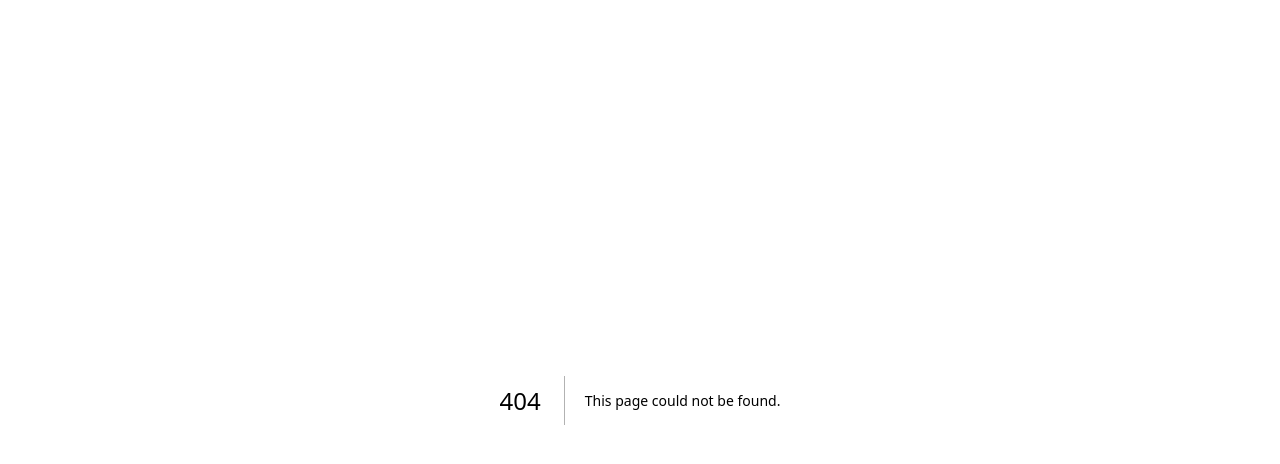
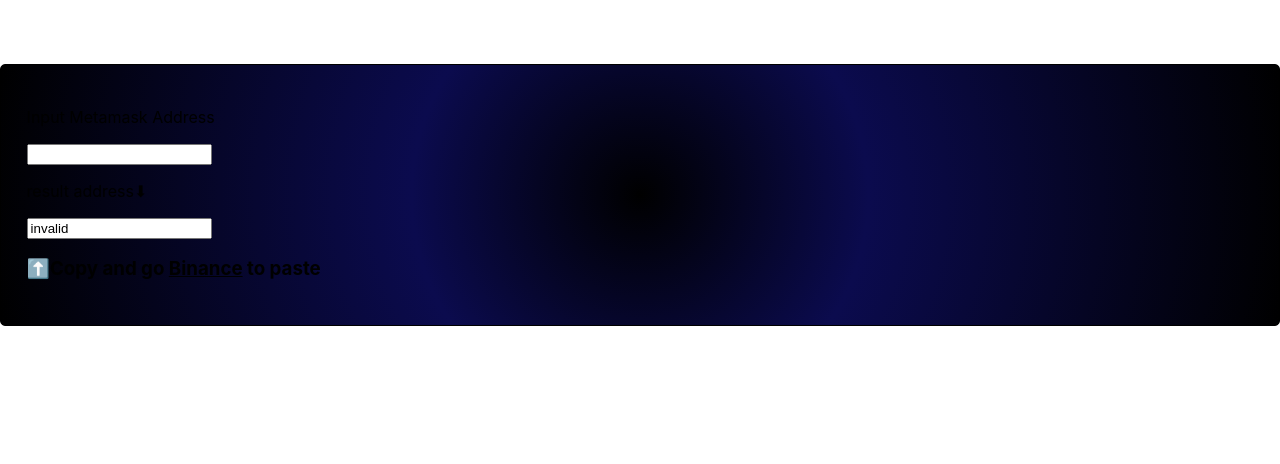
Before and after one commit to plticmd/Go-Binance, a Next.js app: page /address-converter in a window 1280 px wide. Before the commit this address had no page. Shown: the top 464 px of the page. Built offline with nearby package versions, Linux system fonts and the light colour scheme; what @web3-react/core would draw is missing.

Commit message:
Add files via upload

```diff
--- /dev/null
+++ b/pages/address-converter.tsx
@@ -0,0 +1,96 @@
+import React, { useCallback, useState, useMemo } from "react";
+//import "./App.css";
+// import "./toggle-button.css";
+import * as polkadotCryptoUtils from "@polkadot/util-crypto";
+import * as polkadotUtils from "@polkadot/util";
+
+
+const SS58_PREFIX = 5;
+
+function App() {
+  const [addressType, setAddressType] = useState<"H160" | "SS58">("H160");
+  //const [addressType, setAddressType] = useState<"H160" | "SS58">("SS58");
+  const [addressInput, setAddressInput] = useState<string>("");
+  const [addressPrefix, setAddressPrefix] = useState(SS58_PREFIX);
+
+  // const plmToEvm = useCallback(() => {
+  //   if (
+  //     addressInput &&
+  //     addressType === "SS58" &&
+  //     polkadotCryptoUtils.checkAddress(addressInput, addressPrefix)[0]
+  //   ) {
+  //     return polkadotUtils.u8aToHex(
+  //       polkadotCryptoUtils.addressToEvm(addressInput, true)
+  //     );
+  //   } else {
+  //     return "invalid";
+  //   }
+  // }, [addressInput, addressType, addressPrefix]);
+
+  const evmToPlm = useCallback(() => {
+    if (
+      addressInput &&
+      addressType === "H160" &&
+      polkadotCryptoUtils.isEthereumAddress(addressInput)
+    ) {
+      return polkadotCryptoUtils.evmToAddress(addressInput, addressPrefix);
+    } else {
+      return "invalid";
+    }
+  }, [addressInput, addressPrefix, addressType]);
+
+  const resultAddress = useMemo(() => {
+    if (addressType === "H160") return evmToPlm();
+
+    else return "invalid";
+   }, [evmToPlm, addressType]);
+
+  //   else return plmToEvm();
+  // }, [evmToPlm, plmToEvm, addressType]);
+
+  return (
+    <div className="card">
+    <div className="App">
+      <header className="App-header">
+
+        {/* <p>Current address type: {addressType}</p> */}
+         {/* <label className="switch">
+           <input type="checkbox"
+            onChange={() => {
+              if (addressType === "SS58") setAddressType("H160");
+              //else setAddressType("SS58");
+            }}
+            />
+
+        </label>  */}
+        {/* <p>Change address prefix</p>
+        <input
+          type="text"
+          value={addressPrefix}
+          onChange={(e) => setAddressPrefix(Number.parseInt(e.target.value))}
+        ></input> */}
+        <p>Input Metamask Address</p>
+        <input
+          type="text"
+          value={addressInput}
+          onChange={(e) => setAddressInput(e.target.value)}
+        ></input>
+
+        {/* <p>{addressInput}</p> */}
+
+        {/* <p>{resultAddress}</p> */}
+
+        <p>result address⬇︎</p>
+        <input
+          type="text"
+          value={resultAddress}
+          onChange={(e) => setResultAddress(e.target.value)}
+        ></input>
+         <h3>⬆️Copy and go <a href="https://www.binance.com/en/my/wallet/account/main/withdrawal/crypto/ASTR" target="_blank"><u>Binance</u></a> to paste</h3>
+      </header>
+    </div>
+    </div>
+  );
+}
+
+export default App;
```
